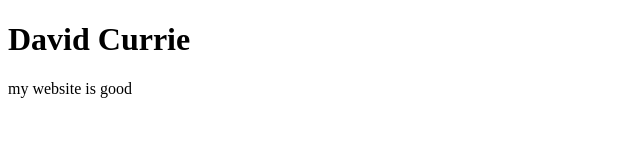
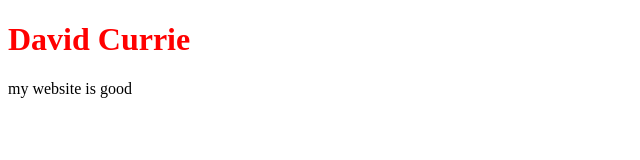
Before and after one commit to davidalexandercurrie/front-end-web-example, a plain HTML site: page index.html in a window 1280 px wide. Shown: the whole page, without its empty margins (0-640 px from the left). Drawn offline with Linux system fonts and the light colour scheme.

Commit message:
add css file

```diff
--- a/index.html
+++ b/index.html
@@ -4,10 +4,11 @@
     <meta charset="UTF-8" />
     <meta http-equiv="X-UA-Compatible" content="IE=edge" />
     <meta name="viewport" content="width=device-width, initial-scale=1.0" />
+    <link rel="stylesheet" href="style.css" />
     <title>Document</title>
   </head>
   <body>
-    <h1>David Currie</h1>
+    <h1 class="title">David Currie</h1>
     <p>my website is good</p>
   </body>
 </html>
--- /dev/null
+++ b/style.css
@@ -0,0 +1,3 @@
+.title {
+  color: red;
+}
```
